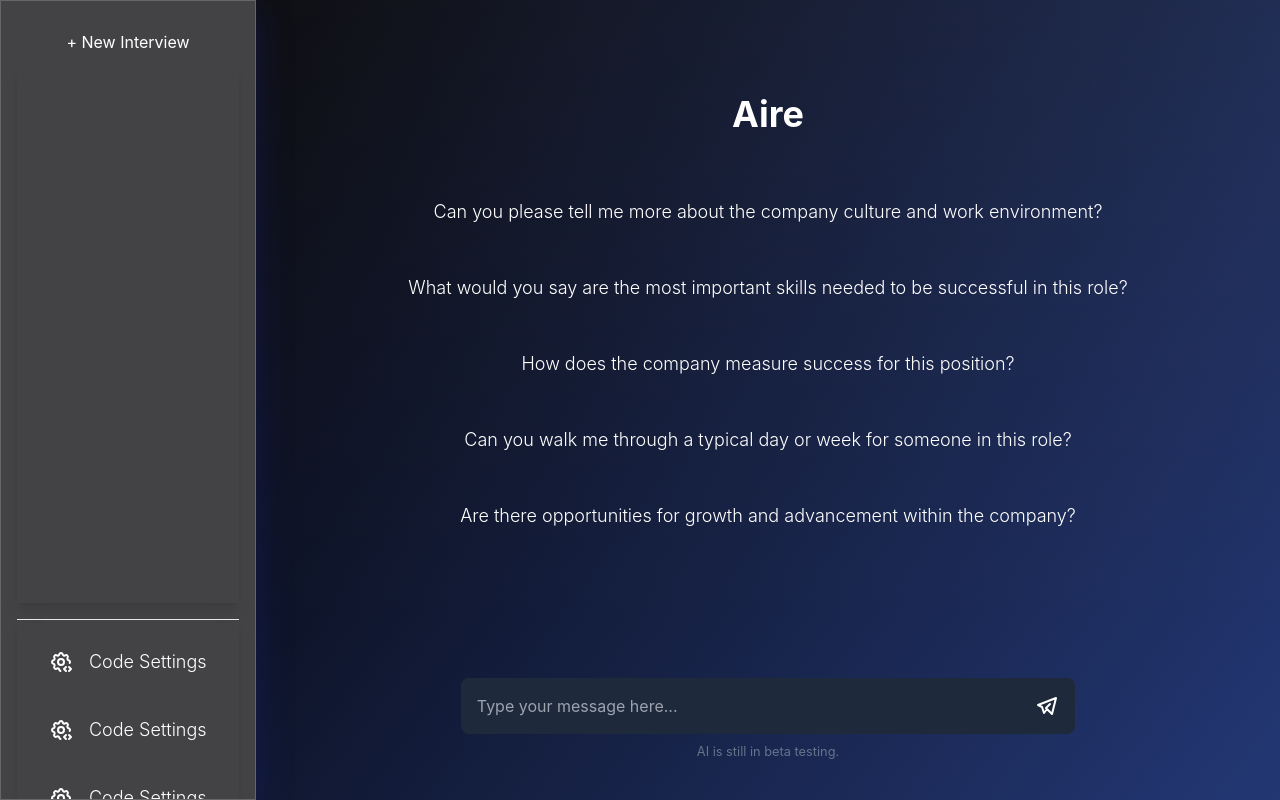
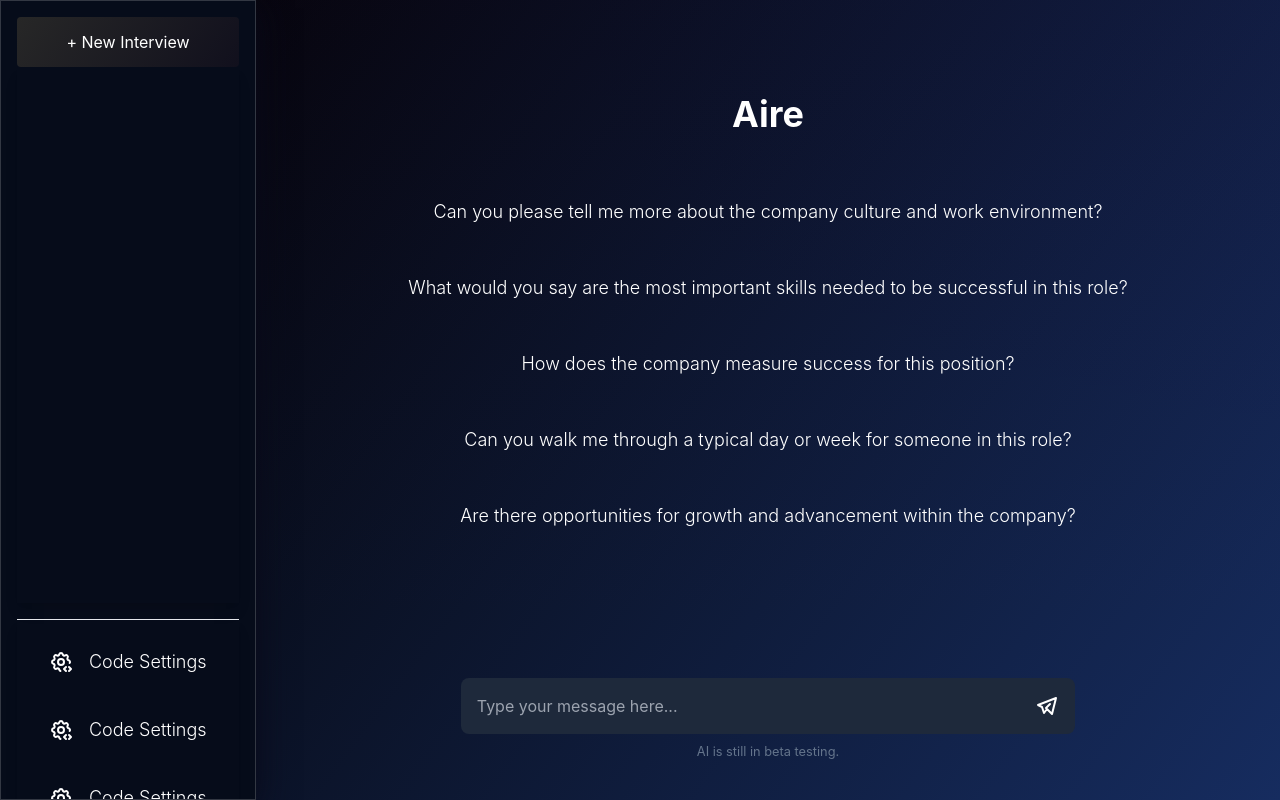
Before and after one commit to AbhinawRatan/Aire-Ai-Interviewbot, a React (Vite) app in the folder client/: page / in a window 1280 px wide. Built offline with nearby package versions, Linux system fonts and the light colour scheme.

Commit message:
Update index.css
minor styling changes

```diff
--- a/client/src/index.css
+++ b/client/src/index.css
@@ -54,18 +54,11 @@
 }
 
 .glassmorphism {
-  background: rgba(255, 255, 255, 0.25);
-  box-shadow: 0 8px 32px 0 rgba(31, 38, 135, 0.37);
+  background: #060c1a;
+  box-shadow: 0 8px 32px 0 #090A1A;
   backdrop-filter: blur(4px);
   -webkit-backdrop-filter: blur(4px);
   border: 1px solid rgba(255, 255, 255, 0.18);
-}
-.glassmorphism-2 {
-  background: #1e293b;
-  box-shadow: 0 8px 32px 0 rgba(2, 7, 75, 0.37);
-  backdrop-filter: blur(4px);
-  -webkit-backdrop-filter: blur(4px);
-  border: 1px solid #1e293b;
 }
 
 .gradient-03 {
@@ -81,13 +74,13 @@
 }
 
 .gradient-05 {
-  background: linear-gradient(-53.13deg, rgba(45, 72, 152, 0.75), rgba(0, 0, 0, 0));
+  background: linear-gradient(-53.13deg, #162c5f, #00000000);
 }
 
 .gradient-04 {
   background: linear-gradient(
     180deg,
-    rgba(255, 255, 255, 0.04) 0%,
+    rgba(65, 9, 154, 0.04) 0%,
     rgba(255, 255, 255, 0) 100%
   );
 }
@@ -135,3 +128,17 @@
     #3c0251 100%
   );
 }
+.bg-blue-gradient {
+  background: linear-gradient(
+    157.81deg,
+    #def9fa -43.27%,
+    #bef3f5 -21.24%,
+    #9dedf0 12.19%,
+    #7de7eb 29.82%,
+    #5ce1e6 51.94%,
+    #33bbcf 90.29%
+  );
+}
+.bg-discount-gradient {
+  background: linear-gradient(125.17deg, #272727 0%, #11101d 100%);
+}
```
